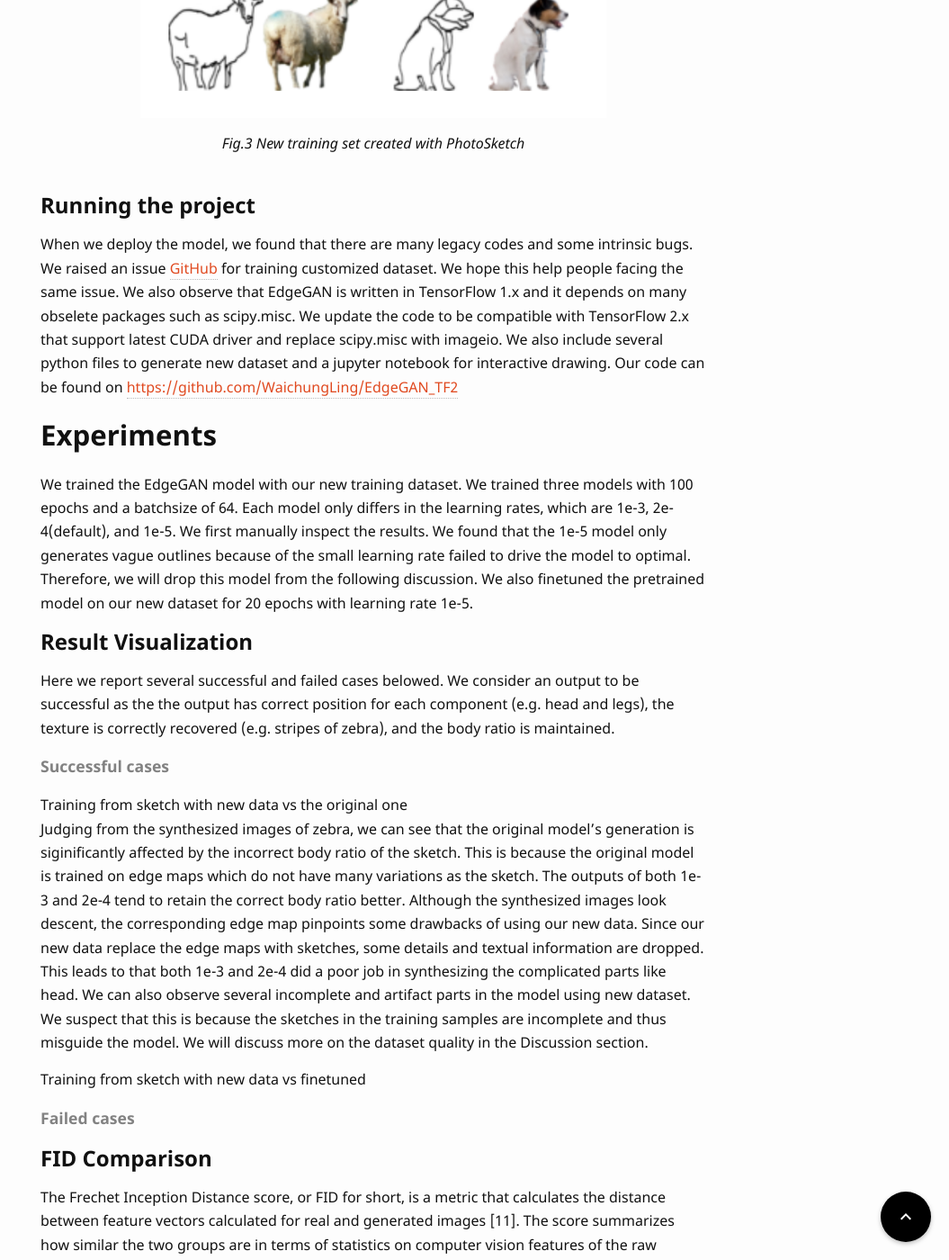
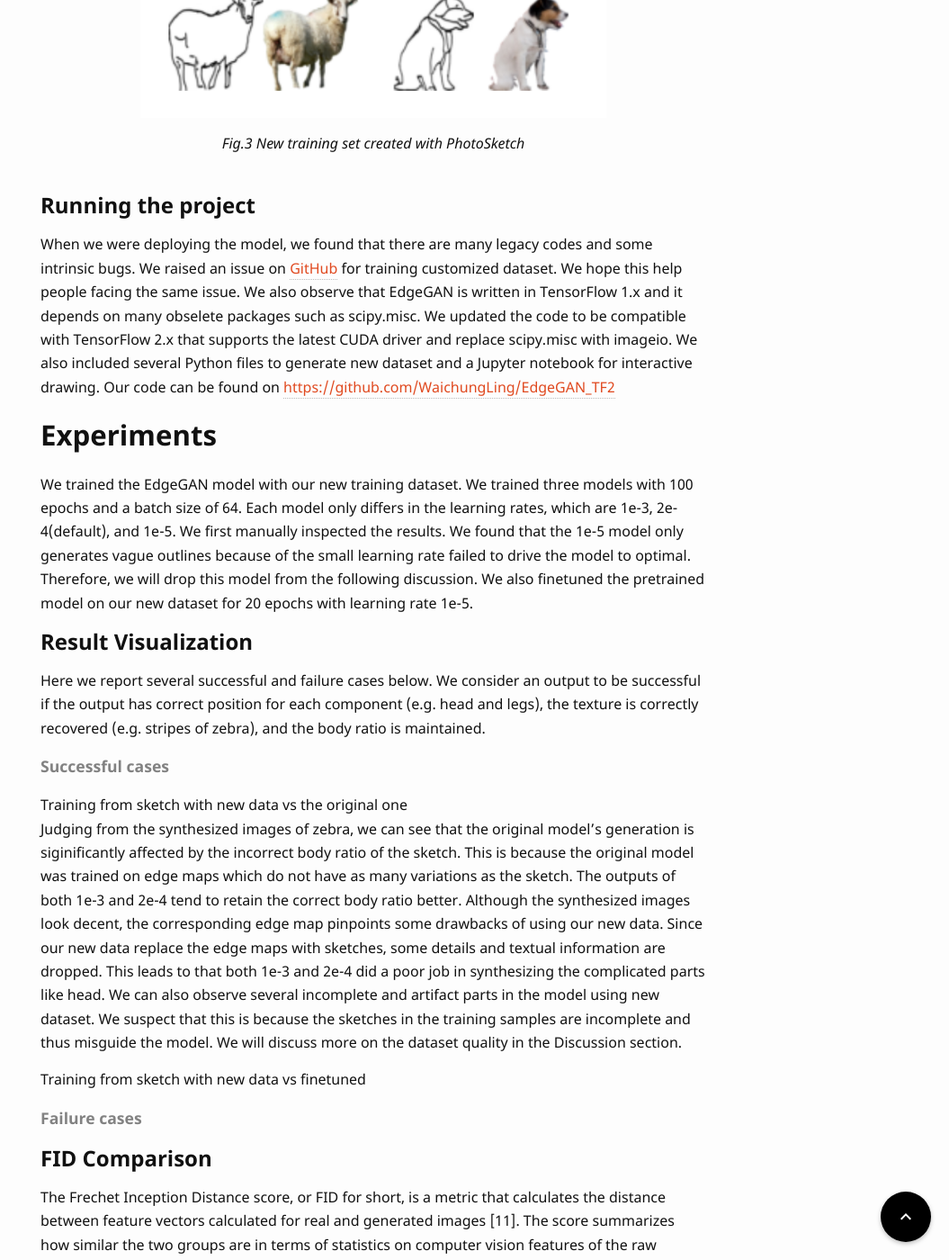
Before and after one commit to UCLAdeepvision/CS269-projects-2022spring, a Jekyll site: the page built from _posts/2022-04-18-team06-object-generation-from-sketch.md, in a window 1280 px wide and 1400 px high, scrolled down 4066 px. Shown: the whole window at 90% size, without its empty margins (225-1280 px from the left). Built offline with Jekyll 4.4.1, drawn with Linux system fonts in a browser that asks for light colours; some web fonts are replaced; comment, search, counter and statistics services are not loaded; some of the changed text lies outside the part shown.

Commit message:
add content

```diff
--- a/_posts/2022-04-18-team06-image-inpainting.md
+++ b/_posts/2022-04-18-team06-object-generation-from-sketch.md
@@ -48,13 +48,13 @@ As shown in Fig.1, EdgeGAN has two channels: one including generator GE and disc
 
 ### Dataset
 
-As discussed in the previous section, using edge map or sketch for training has its own benefits. Fig.2 shows the data samples used in [6] \(left\) and [1] \(right\). We can see that SketchyGAN's training set is consist of crowd worker's drawings, which are in poor quality. Using this dataset raise the difficulties during training. On the other hand, EdgeGAN's training set uses purely edge map. The edge maps are too detailed, which even include the textual of fur. However, during inference time, it is impossible for human beings to draw a sketch like that.
+As discussed in the previous section, using edge map or sketch for training has its own benefits. Fig.2 shows the data samples used in [6] \(left\) and [1] \(right\). We can see that SketchyGAN's training set consists of crowd worker's drawings, which are in poor quality. Using this dataset raise the difficulties during training. On the other hand, EdgeGAN's training set uses purely edge map. The edge maps are too detailed, which even include the textual of fur. However, during inference time, it is impossible for human beings to draw a sketch like that.
 
 ![EC-Structure]({{ '/assets/images/06/originalDataSet.png' | relative_url }})
 {: style="width:70%; margin-left:15%;"}
 <center><i>Fig.2 Training set of SketchyGAN (left) and EdgeGAN (right)</i></center>
 <br>
-Observing these misalignments, we create our own dataset that use more reasonable sketchs for training. We inspired by Sketch Your Own GAN [10], which use PhotoSketch [2] to generate sketches that are more conformed to edge map. The original training set of [1] consists of 14 categories and around 30k data samples. Considering the training time, we only focus on 5 categories of them (dog, cat, zebra, giraffe, sheep) and transform them using PhotoSketch. The total number of training samples are 10272. Each sample is 3*64\*128. Fig.3 demonstrates some examples of our dataset. As we can see, our data sample removes or abstract away textual informations. However, as we can see, it also removes most of the stripes of zebra. We will discuss more with this later.
+Having observed these misalignments, we create our own dataset that uses more reasonable sketches for training. We are inspired by Sketch Your Own GAN [10], which uses PhotoSketch [2] to generate sketches that are more conformed to edge map. The original training set of [1] consists of 14 categories and around 30k data samples. Considering the training time, we only focus on 5 categories of them (dog, cat, zebra, giraffe, sheep) and transform them using PhotoSketch. The total number of training samples are 10272. Each sample is 3*64\*128. Fig.3 demonstrates some examples of our dataset. As we can see, our data samples remove or abstract away textual informations. However, as we can see, it also removes most of the stripes of zebra. We will discuss more with this later.
 
 ![EC-Structure]({{ '/assets/images/06/ourDataSet.png' | relative_url }})
 {: style="width:70%; margin-left:15%;"}
@@ -62,41 +62,41 @@ Observing these misalignments, we create our own dataset that use more reasonabl
 <br>
 
 ### Running the project
-When we deploy the model, we found that there are many legacy codes and some intrinsic bugs. We raised an issue [GitHub](https://github.com/sysu-imsl/EdgeGAN/issues/16) for training customized dataset. We hope this help people facing the same issue. We also observe that EdgeGAN is written in TensorFlow 1.x and it depends on many obselete packages such as scipy.misc. We update the code to be compatible with TensorFlow 2.x that support latest CUDA driver and replace scipy.misc with imageio. We also include several python files to generate new dataset and a jupyter notebook for interactive drawing. Our code can be found on [https://github.com/WaichungLing/EdgeGAN_TF2](https://github.com/WaichungLing/EdgeGAN_TF2)
+When we were deploying the model, we found that there are many legacy codes and some intrinsic bugs. We raised an issue on [GitHub](https://github.com/sysu-imsl/EdgeGAN/issues/16) for training customized dataset. We hope this help people facing the same issue. We also observe that EdgeGAN is written in TensorFlow 1.x and it depends on many obselete packages such as scipy.misc. We updated the code to be compatible with TensorFlow 2.x that supports the latest CUDA driver and replace scipy.misc with imageio. We also included several Python files to generate new dataset and a Jupyter notebook for interactive drawing. Our code can be found on [https://github.com/WaichungLing/EdgeGAN_TF2](https://github.com/WaichungLing/EdgeGAN_TF2)
 
 ## Experiments
 
-We trained the EdgeGAN model with our new training dataset. We trained three models with 100 epochs and a batchsize of 64. Each model only differs in the learning rates, which are 1e-3, 2e-4(default), and 1e-5. We first manually inspect the results. We found that the 1e-5 model only generates vague outlines because of the small learning rate failed to drive the model to optimal. Therefore, we will drop this model from the following discussion. We also finetuned the pretrained model on our new dataset for 20 epochs with learning rate 1e-5.
+We trained the EdgeGAN model with our new training dataset. We trained three models with 100 epochs and a batch size of 64. Each model only differs in the learning rates, which are 1e-3, 2e-4(default), and 1e-5. We first manually inspected the results. We found that the 1e-5 model only generates vague outlines because of the small learning rate failed to drive the model to optimal. Therefore, we will drop this model from the following discussion. We also finetuned the pretrained model on our new dataset for 20 epochs with learning rate 1e-5.
 
 ### Result Visualization
 
-Here we report several successful and failed cases belowed. We consider an output to be successful as the the output has correct position for each component (e.g. head and legs), the texture is correctly recovered (e.g. stripes of zebra), and the body ratio is maintained.
+Here we report several successful and failure cases below. We consider an output to be successful if the output has correct position for each component (e.g. head and legs), the texture is correctly recovered (e.g. stripes of zebra), and the body ratio is maintained.
 
 
 #### Successful cases
 
 
 Training from sketch with new data vs the original one <br>
-Judging from the synthesized images of zebra, we can see that the original model's generation is siginificantly affected by the incorrect body ratio of the sketch. This is because the original model is trained on edge maps which do not have many variations as the sketch. The outputs of both 1e-3 and 2e-4 tend to retain the correct body ratio better. Although the synthesized images look descent, the corresponding edge map pinpoints some drawbacks of using our new data. Since our new data replace the edge maps with sketches, some details and textual information are dropped. This leads to that both 1e-3 and 2e-4 did a poor job in synthesizing the complicated parts like head. We can also observe several incomplete and artifact parts in the model using new dataset. We suspect that this is because the sketches in the training samples are incomplete and thus misguide the model. We will discuss more on the dataset quality in the Discussion section.
+Judging from the synthesized images of zebra, we can see that the original model's generation is siginificantly affected by the incorrect body ratio of the sketch. This is because the original model was trained on edge maps which do not have as many variations as the sketch. The outputs of both 1e-3 and 2e-4 tend to retain the correct body ratio better. Although the synthesized images look decent, the corresponding edge map pinpoints some drawbacks of using our new data. Since our new data replace the edge maps with sketches, some details and textual information are dropped. This leads to that both 1e-3 and 2e-4 did a poor job in synthesizing the complicated parts like head. We can also observe several incomplete and artifact parts in the model using new dataset. We suspect that this is because the sketches in the training samples are incomplete and thus misguide the model. We will discuss more on the dataset quality in the Discussion section.
 
 Training from sketch with new data vs finetuned <br>
 
 
-#### Failed cases
+#### Failure cases
 
 
 ### FID Comparison
 
 The Frechet Inception Distance score, or FID for short, is a metric that calculates the distance between feature vectors calculated for real and generated images [11]. The score summarizes how similar the two groups are in terms of statistics on computer vision features of the raw images calculated using the inception v3 model used for image classification. Lower scores indicate the two groups of images are more similar, or have more similar statistics, with a perfect score being 0.0 indicating that the two groups of images are identical.
 
-We adapt FID as a metric to quantify the quality of synthesized images. We compare the output of each model with the ground truth images using the [pytorch_fid](https://github.com/mseitzer/pytorch-fid) tool. The results are listed below.
+We adapted FID as a metric to quantify the quality of synthesized images. We compared the output of each model with the ground truth images using the [pytorch_fid](https://github.com/mseitzer/pytorch-fid) tool. The results are listed below.
 
 
 
 
 ### Interactive Notebook
 
-EdgeGAN means to be interactive, accepting user's drawing and generating the synthesized image. Running the python file directly requires the user to somehow draw the sketch and save in the corresponding folder. The drawing part is especially inconvenient. Traditional drawing interface like OpenCV opens a new window therefore the user cannot finish the process of interaction with only one setup. We build a notebook with ipycanvas package, which allows user to to sketch directly on a notebook cell. We then run the test model directly on the notebook to generate output. Fig.6 shows one of our sketch and the corresponding output.
+EdgeGAN can be designed to be interactive, accepting user's drawing and generating the synthesized image. Running the Python file directly requires the user to somehow draw the sketch and save in the corresponding folder. The drawing part is especially inconvenient. Traditional drawing interface like OpenCV opens a new window therefore the user cannot finish the process of interaction with only one setup. We built a notebook with ipycanvas package, which allows user to sketch directly on a notebook cell. We then run the test model directly on the notebook to generate output. Fig.6 shows one of our sketch and the corresponding output.
 
 ![EC-Structure]({{ '/assets/images/06/sketch.png' | relative_url }})
 {: style="width:70%; margin-left:15%;"}
```
Also changed, not shown: other parts of _posts/2022-04-18-team06-object-generation-from-sketch.md (+8 -2 lines).
